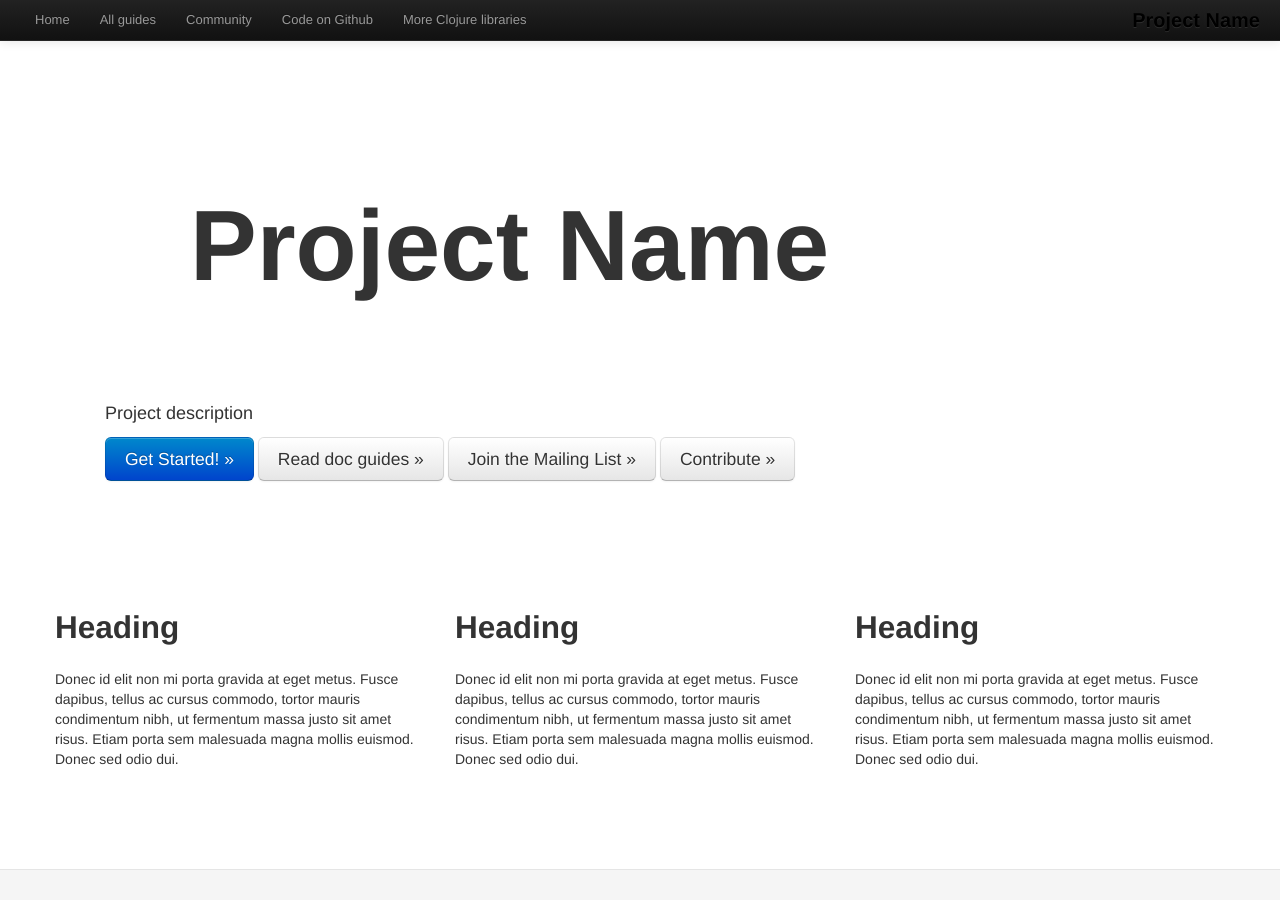
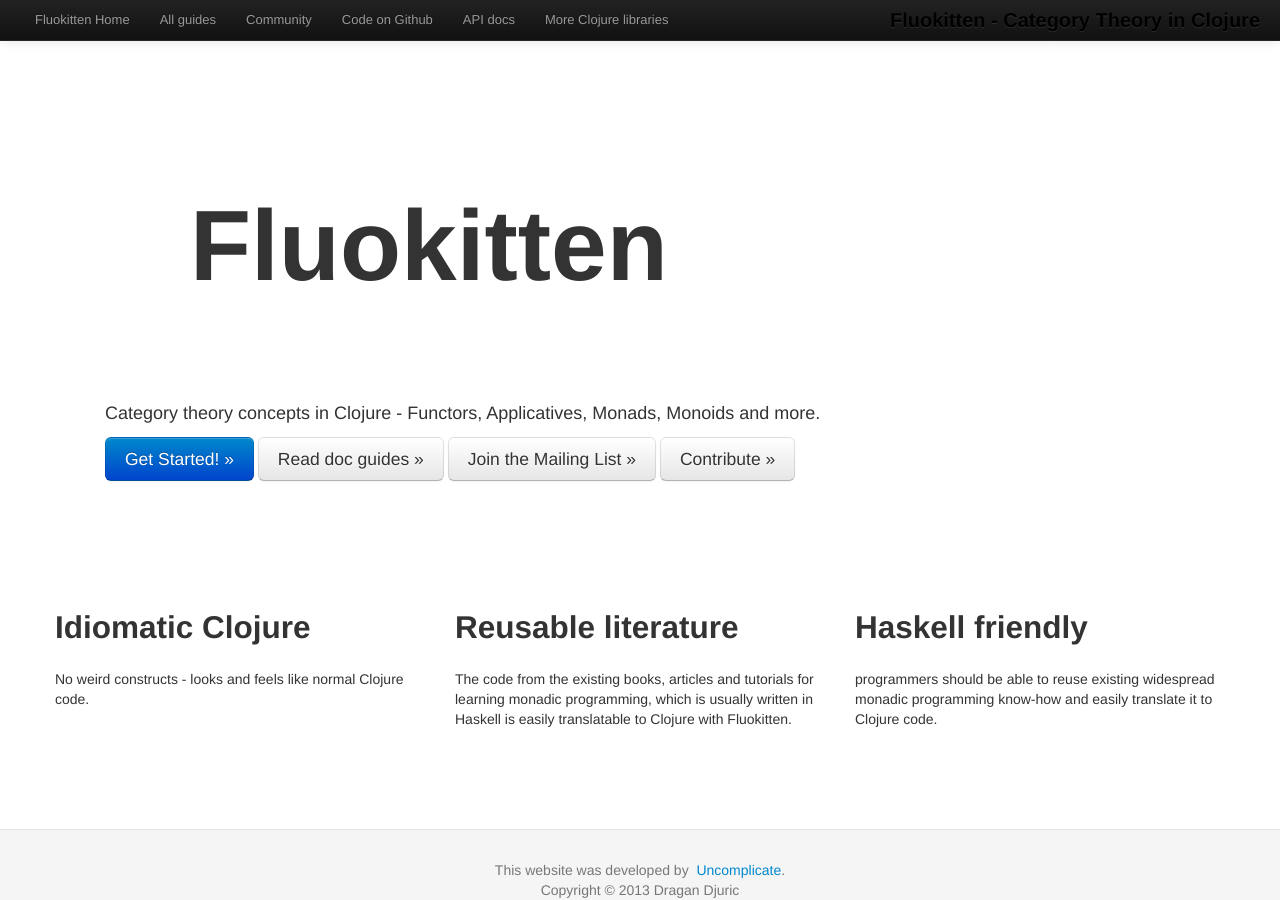
Before and after one commit to uncomplicate/fluokitten, a Jekyll site: the page built from index.html, in a window 1280 px wide and 900 px high. Built offline with Jekyll 4.4.1, drawn with Linux system fonts in a browser that asks for light colours; some web fonts are replaced; Markdown is read by kramdown in place of the engine named in the settings; some of the changed text lies outside the part shown.

Commit message:
Index and template changed to Fluokitten data.

```diff
--- a/_layouts/default.html
+++ b/_layouts/default.html
@@ -27,23 +27,26 @@
             <span class='icon-bar'></span>
             <span class='icon-bar'></span>
           </a>
-          <a class='brand' href='/'>Project Name</a>
+          <a class='brand' href='/'>Fluokitten - Category Theory in Clojure</a>
           <div class='nav-collapse'>
             <ul class='nav'>
-              <li>
-                <a href='/'>Home</a>
+              <li class=''>
+                <a href='/'>Fluokitten Home</a>
               </li>
               <li>
-                <a href="/articles/guides.html">All guides</a>
+                <a href='/articles/guides.html'>All guides</a>
               </li>
               <li>
                 <a href='/articles/community.html'>Community</a>
               </li>
               <li>
-                <a href='https://github.com/clojurewerkz'>Code on Github</a>
+                <a href='https://github.com/uncomplicate/fluokitten'>Code on Github</a>
               </li>
               <li>
-                <a href='http://clojurewerkz.org'>More Clojure libraries</a>
+                <a href='/codox'>API docs</a>
+              </li>
+              <li>
+                <a href='http://uncomplicate.org'>More Clojure libraries</a>
               </li>
             </ul>
           </div>
@@ -53,13 +56,13 @@
     <div class='container'>
       {{ content }}
     </div>
-    <footer class='footer'>
-      <div class='container'>
-        <p>This website was developed by the
-          &nbsp;<a href='http://github.com/clojurewerkz'>ClojureWerkz Team</a>.</p>
-        <p>Follow us on Twitter:
-          &nbsp;<a href='http://twitter.com/clojurewerkz'>ClojureWerkz</a>,&nbsp;<a href='http://twitter.com/michaelklishin'>Michael Klishin</a>,&nbsp;<a href='http://twitter.com/ifesdjeen'>Alex P</a></p>
-      </div>
+    <footer class='footer article'>
+        <p>This website was developed by
+          &nbsp;<a href='http://github.com/uncomplicate'>Uncomplicate</a>.</p>
+        <p>Copyright © 2013 Dragan Djuric</p>
+        <p>Follow us on Twitter for the announcements:
+          &nbsp;<a href='http://twitter.com/uncomplicateorg'>Uncomplicate</a></p>
+        </div>
     </footer>
   </body>
 </html>
--- a/index.html
+++ b/index.html
@@ -4,11 +4,11 @@ layout: default
 ---
 <div class='headline'>
   <div class='logo'>
-    <h1>Project Name</h1>
+    <h1>Fluokitten</h1>
   </div>
   <div class='clear' style=''></div>
   <p style=''>
-    Project description
+    Category theory concepts in Clojure - Functors, Applicatives, Monads, Monoids and more.
   </p>
   <a class='btn btn-primary btn-large' href='/articles/getting_started.html'>Get Started! »</a>
   <a class="btn btn-large" href="/articles/guides.html">Read doc guides »</a>
@@ -17,15 +17,15 @@ layout: default
 </div>
 <div class='row-fluid'>
   <div class='span4'>
-    <h2>Heading</h2>
-    <p>Donec id elit non mi porta gravida at eget metus. Fusce dapibus, tellus ac cursus commodo, tortor mauris condimentum nibh, ut fermentum massa justo sit amet risus. Etiam porta sem malesuada magna mollis euismod. Donec sed odio dui.</p>
+    <h2>Idiomatic Clojure</h2>
+    <p>No weird constructs - looks and feels like normal Clojure code.</p>
   </div>
   <div class='span4'>
-    <h2>Heading</h2>
-    <p>Donec id elit non mi porta gravida at eget metus. Fusce dapibus, tellus ac cursus commodo, tortor mauris condimentum nibh, ut fermentum massa justo sit amet risus. Etiam porta sem malesuada magna mollis euismod. Donec sed odio dui.</p>
+    <h2>Reusable literature</h2>
+    <p>The code from the existing books, articles and tutorials for learning monadic programming, which is usually written in Haskell is easily translatable to Clojure with Fluokitten.</p>
   </div>
   <div class='span4'>
-    <h2>Heading</h2>
-    <p>Donec id elit non mi porta gravida at eget metus. Fusce dapibus, tellus ac cursus commodo, tortor mauris condimentum nibh, ut fermentum massa justo sit amet risus. Etiam porta sem malesuada magna mollis euismod. Donec sed odio dui.</p>
+    <h2>Haskell friendly</h2>
+    <p> programmers should be able to reuse existing widespread monadic programming know-how and easily translate it to Clojure code.</p>
   </div>
 </div>
```
Also changed, not shown: _layouts/article.html (+12 -8 lines).
